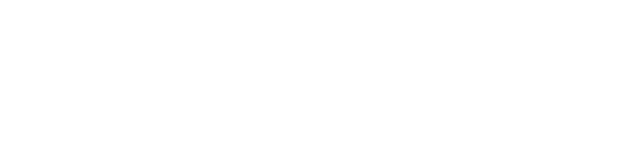
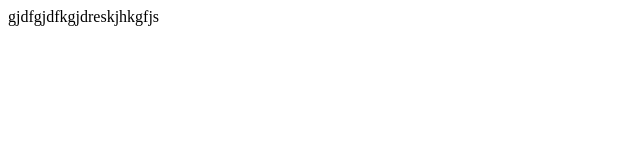
Before and after one commit to DariuszKralewski/zaj19.03.2021, a plain HTML site: page index1.html in a window 1280 px wide. Shown: the whole page, without its empty margins (0-640 px from the left). Drawn offline with Linux system fonts and the light colour scheme.

Commit message:
Update index1.html
wersja nr 100

```diff
--- a/index1.html
+++ b/index1.html
@@ -7,6 +7,6 @@
     <title>Document</title>
 </head>
 <body>
-
+    gjdfgjdfkgjdreskjhkgfjs
 </body>
 </html>
```
